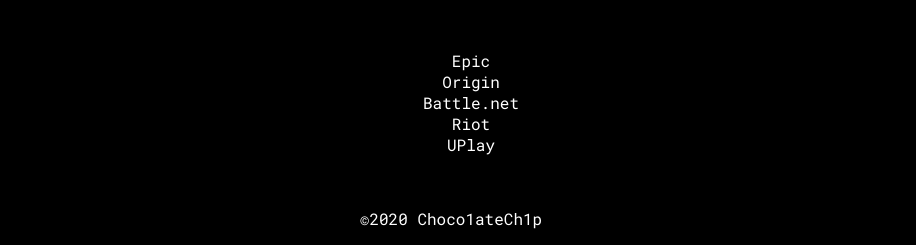
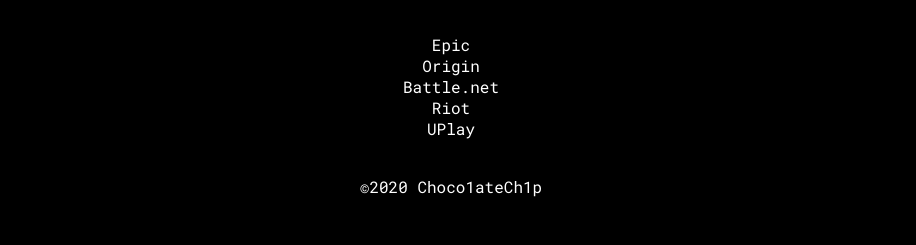
Before and after one commit to ue-shuston/portfolio-site, a plain HTML site: page Choco1ateCh1p/index.html in a window 1280 px wide. Shown: the part 2994-3239 px from the top of the page, without its empty margins (189-1105 px from the left). After the commit the page ends 3207 px from the top, so only its background shows below. Drawn offline with Linux system fonts and the light colour scheme.

Commit message:
Update index.html

```diff
--- a/Choco1ateCh1p/index.html
+++ b/Choco1ateCh1p/index.html
@@ -64,6 +64,10 @@
       }
       section {
         text-align: center;
+      }
+      section ul {
+        padding: 0;
+        margin: 0;
       }
       section ul li {
         list-style: none;
```
